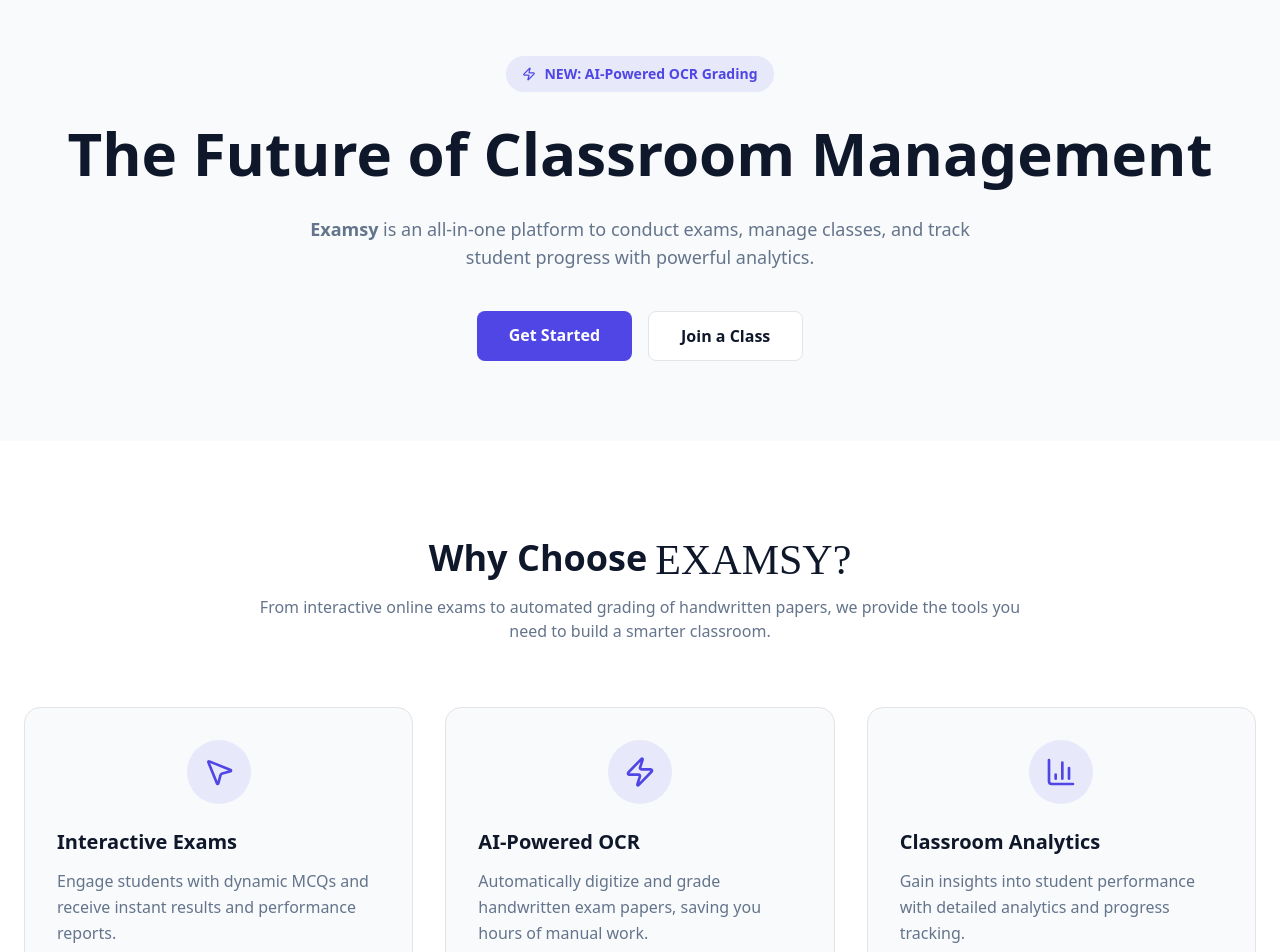
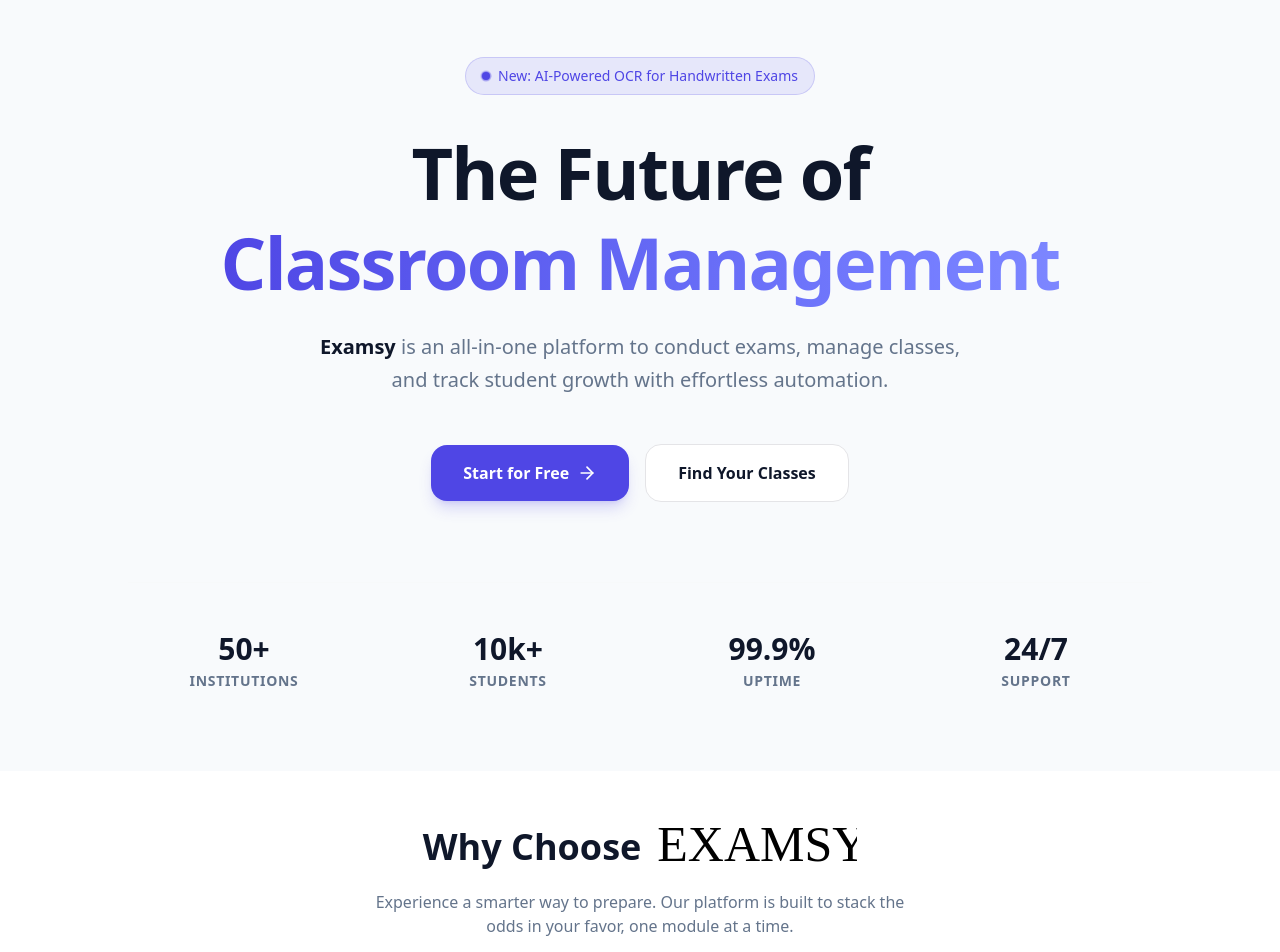
Before and after one commit to Ruvinda-Shaluka/Examsy-Frontend, a React (Vite) app: page / in a window 1280 px wide. Shown: the part 120-1072 px from the top of the page. Built offline with nearby package versions, Linux system fonts and the light colour scheme; no server answers; a web font is replaced by a local one.

Commit message:
1st commit of the Frontend of the Examsy project on 28th January with updating the LandingPage.jsx for a better UI/UX .

```diff
--- a/package.json
+++ b/package.json
@@ -15,6 +15,7 @@
     "@mui/material": "^7.3.7",
     "@react-oauth/google": "^0.13.4",
     "@tailwindcss/vite": "^4.1.18",
+    "lenis": "^1.3.17",
     "lucide-react": "^0.562.0",
     "react": "^19.2.0",
     "react-dom": "^19.2.0",
--- /dev/null
+++ b/src/components/ScrollStack.jsx
@@ -0,0 +1,117 @@
+import React, { useLayoutEffect, useRef, useCallback } from 'react';
+import Lenis from 'lenis';
+
+export const ScrollStackItem = ({ children, itemClassName = '' }) => (
+    <div
+        className={`scroll-stack-card relative w-full rounded-[40px] shadow-2xl origin-top will-change-transform transition-opacity duration-300 ${itemClassName}`.trim()}
+        style={{
+            backfaceVisibility: 'hidden',
+            transformStyle: 'preserve-3d',
+            opacity: 0
+        }}
+    >
+        {children}
+    </div>
+);
+
+const ScrollStack = ({
+                         children,
+                         itemStackDistance = 15, // How much of the card border is visible at the top
+                         stackPosition = '12%',   // Where the cards "pin" on the screen
+                         baseScale = 0.98,        // Keeps cards large (User requested less scaling)
+                         blurAmount = 3,          // How much the underneath cards blur
+                     }) => {
+    const scrollerRef = useRef(null);
+    const animationFrameRef = useRef(null);
+    const cardsRef = useRef([]);
+    const lastTransformsRef = useRef(new Map());
+
+    const updateCardTransforms = useCallback(() => {
+        if (!cardsRef.current.length) return;
+
+        const scrollTop = window.scrollY;
+        const containerHeight = window.innerHeight;
+        const stackPositionPx = (parseFloat(stackPosition) / 100) * containerHeight;
+
+        const endElement = document.querySelector('.scroll-stack-end');
+        const endElementTop = endElement ? endElement.getBoundingClientRect().top + window.scrollY : 0;
+
+        let activeIndex = 0;
+        cardsRef.current.forEach((card, i) => {
+            const cardRect = card.getBoundingClientRect();
+            if (cardRect.top <= stackPositionPx + (i * itemStackDistance) + 20) {
+                activeIndex = i;
+            }
+        });
+
+        cardsRef.current.forEach((card, i) => {
+            if (!card) return;
+
+            const cardTop = card.getBoundingClientRect().top + window.scrollY - (lastTransformsRef.current.get(i)?.translateY || 0);
+            const pinStart = cardTop - stackPositionPx - (itemStackDistance * i);
+            const pinEnd = endElementTop - 500;
+
+            // Faster fade in
+            const fadeInProgress = Math.min(Math.max((scrollTop - (pinStart - 150)) / 150, 0), 1);
+            card.style.opacity = fadeInProgress;
+
+            // Pinning logic
+            let translateY = 0;
+            if (scrollTop >= pinStart && scrollTop <= pinEnd) {
+                translateY = scrollTop - cardTop + stackPositionPx + (itemStackDistance * i);
+            } else if (scrollTop > pinEnd) {
+                translateY = pinEnd - cardTop + stackPositionPx + (itemStackDistance * i);
+            }
+
+            const depth = activeIndex - i;
+            const isUnderneath = depth > 0;
+
+            const blur = isUnderneath ? depth * blurAmount : 0;
+            const scale = isUnderneath ? Math.pow(baseScale, depth) : 1;
+
+            const newTransform = { translateY, scale, blur };
+            const last = lastTransformsRef.current.get(i);
+
+            if (!last || Math.abs(last.translateY - translateY) > 0.1 || last.blur !== blur || last.scale !== scale) {
+                card.style.transform = `translate3d(0, ${translateY}px, 0) scale(${scale})`;
+                card.style.filter = blur > 0 ? `blur(${blur}px)` : 'none';
+                card.style.zIndex = i + 10;
+                lastTransformsRef.current.set(i, newTransform);
+            }
+        });
+    }, [itemStackDistance, stackPosition, baseScale, blurAmount]);
+
+    useLayoutEffect(() => {
+        const lenis = new Lenis({ lerp: 0.12, duration: 1, smoothWheel: true });
+
+        const raf = (time) => {
+            lenis.raf(time);
+            updateCardTransforms();
+            animationFrameRef.current = requestAnimationFrame(raf);
+        };
+        animationFrameRef.current = requestAnimationFrame(raf);
+
+        const cards = Array.from(scrollerRef.current.querySelectorAll('.scroll-stack-card'));
+        cardsRef.current = cards;
+
+        return () => {
+            cancelAnimationFrame(animationFrameRef.current);
+            lenis.destroy();
+        };
+    }, [updateCardTransforms]);
+
+    return (
+        <div className="relative w-full" ref={scrollerRef}>
+            {/* Reduced bottom padding to make the section feel shorter */}
+            <div className="scroll-stack-inner pt-2 pb-[10vh]">
+                {/* Gap 12vh makes cards appear faster as you scroll */}
+                <div className="flex flex-col gap-[12vh] items-center">
+                    {children}
+                </div>
+                <div className="scroll-stack-end w-full h-px" />
+            </div>
+        </div>
+    );
+};
+
+export default ScrollStack;
--- a/src/pages/LandingPage.jsx
+++ b/src/pages/LandingPage.jsx
@@ -1,127 +1,154 @@
 import React from 'react';
-import {Link} from 'react-router-dom';
-import {BarChart3, MousePointer2, Zap} from 'lucide-react';
+import { Link } from 'react-router-dom';
+import { BarChart3, MousePointer2, Zap, ArrowRight } from 'lucide-react';
 import ToggleButton from '../components/ToggleButton.jsx';
 import TextPressure from '../components/TextPressure.jsx';
 import LandingPageFooter from "../components/LandingPageFooter.jsx";
-import { useTheme } from '../hooks/useTheme.jsx'; // Import your hook
+import ScrollStack, { ScrollStackItem } from '../components/ScrollStack';
+import { useTheme } from '../hooks/useTheme.jsx';
+
+const FeatureCard = ({ icon, title, desc }) => (
+    <div className="h-[360px] w-full flex flex-col items-center justify-center text-center p-8 bg-examsy-bg rounded-[40px] border border-zinc-200 dark:border-zinc-800 shadow-xl transition-colors duration-500">
+        <div className="text-examsy-primary mb-5">
+            {React.cloneElement(icon, { size: 44 })}
+        </div>
+        <h3 className="text-2xl font-bold mb-3">{title}</h3>
+        <p className="text-examsy-muted text-base leading-relaxed max-w-sm">{desc}</p>
+    </div>
+);
 
 const LandingPage = () => {
-    const { theme } = useTheme(); // Get the current theme status
+    const { theme } = useTheme();
 
     return (
         <div className="bg-examsy-bg min-h-screen text-examsy-text transition-colors duration-500">
-            <nav className="p-4 bg-examsy-surface text-examsy-text flex justify-between items-center shadow-md transition-colors duration-500">
-                <div style={{position: 'relative', height: '48px', width: '150px'}}>
+            {/* Navbar */}
+            <nav className="p-4 bg-examsy-surface/80 backdrop-blur-md text-examsy-text flex justify-between items-center shadow-md sticky top-0 z-[100] border-b border-white/5">
+                <div style={{ position: 'relative', height: '48px', width: '150px' }}>
                     <TextPressure
                         text="Examsy !"
-                        flex
-                        alpha={false}
-                        stroke={false}
-                        width
-                        weight={false}
-                        italic
-                        textColor={theme === 'dark' ? '#6366f1' : '#465ed2'} // Dynamic color for visibility
-                        strokeColor="#5227FF"
-                        minFontSize={28}
+                        flex alpha={false} stroke={false} width weight={false} italic
+                        textColor="#465ed2" strokeColor="#5227FF" minFontSize={28}
                     />
                 </div>
                 <div className="flex items-center">
-                    <Link to="/register-student"
-                          className="mr-6 font-semibold hover:text-examsy-primary transition-colors">Student</Link>
-                    <Link to="/register-teacher"
-                          className="mr-6 font-semibold hover:text-examsy-primary transition-colors">Teacher</Link>
-                    <ToggleButton/>
+                    <Link to="/register-student" className="mr-6 font-semibold hover:text-examsy-primary">Student</Link>
+                    <Link to="/register-teacher" className="mr-6 font-semibold hover:text-examsy-primary">Teacher</Link>
+                    <ToggleButton />
                 </div>
             </nav>
 
             {/* HERO SECTION */}
-            <section className="pt-24 pb-20 px-6">
-                <div className="container mx-auto text-center">
-                    <div
-                        className="inline-flex items-center gap-2 px-4 py-2 rounded-full bg-examsy-primary/10 text-examsy-primary text-sm font-bold mb-6">
-                        <Zap size={14}/> NEW: AI-Powered OCR Grading
+            <section className="relative pt-24 pb-20 px-6 overflow-hidden">
+                <div className="absolute top-0 left-1/2 -translate-x-1/2 w-full max-w-4xl h-full bg-examsy-primary/10 blur-[120px] rounded-full -z-10 opacity-50"></div>
+
+                <div className="container mx-auto text-center relative z-10">
+                    <div className="inline-flex items-center gap-2 px-4 py-2 rounded-full bg-examsy-primary/10 border border-examsy-primary/20 text-examsy-primary text-sm font-medium mb-8">
+                        <span className="relative flex h-2 w-2">
+                            <span className="animate-ping absolute inline-flex h-full w-full rounded-full bg-examsy-primary opacity-75"></span>
+                            <span className="relative inline-flex rounded-full h-2 w-2 bg-examsy-primary"></span>
+                        </span>
+                        New: AI-Powered OCR for Handwritten Exams
                     </div>
-                    {/* Explicitly used text-examsy-text for the H1 visibility */}
-                    <h1 className="text-5xl lg:text-6xl font-extrabold leading-tight mb-6 text-examsy-text">
-                        The Future of Classroom Management
+
+                    <h1 className="text-5xl lg:text-7xl font-extrabold leading-tight mb-6 tracking-tight">
+                        The Future of <br />
+                        <span className="text-transparent bg-clip-text bg-gradient-to-r from-examsy-primary to-indigo-400">Classroom Management</span>
                     </h1>
-                    <p className="text-lg text-examsy-muted mb-10 max-w-2xl mx-auto">
-                        <span className="font-bold">Examsy</span> is an all-in-one platform to conduct exams, manage classes, and track student progress with powerful analytics.
+
+                    <p className="text-xl text-examsy-muted mb-12 max-w-2xl mx-auto leading-relaxed">
+                        <span className="font-bold text-examsy-text">Examsy</span> is an all-in-one platform to conduct exams, manage classes, and track student growth with effortless automation.
                     </p>
-                    <div className="flex justify-center gap-4">
-                        <Link to="/register-teacher"
-                              className="px-8 py-3 bg-examsy-primary text-white font-bold rounded-lg hover:bg-examsy-primary/90 transition-all">
-                            Get Started
+
+                    <div className="flex flex-col sm:flex-row items-center justify-center gap-4 mb-20">
+                        <Link to="/register-teacher" className="px-8 py-4 bg-examsy-primary hover:bg-examsy-primary/90 text-white rounded-2xl font-bold flex items-center gap-2 transition-all shadow-lg shadow-examsy-primary/20 group">
+                            Start for Free <ArrowRight size={20} className="group-hover:translate-x-1 transition-transform" />
                         </Link>
-                        <Link to="/register-student"
-                              className="px-8 py-3 bg-examsy-surface text-examsy-text border border-zinc-200 dark:border-zinc-700 font-bold rounded-lg hover:bg-opacity-80 transition-all">
-                            Join a Class
+                        <Link to="/register-student" className="px-8 py-4 bg-examsy-surface border border-zinc-200 dark:border-zinc-800 hover:bg-zinc-100 dark:hover:bg-zinc-800 rounded-2xl font-bold flex items-center gap-2 transition-all">
+                            Find Your Classes
                         </Link>
+                    </div>
+
+                    <div className="grid grid-cols-2 md:grid-cols-4 gap-8 max-w-5xl mx-auto pt-12 border-t border-zinc-200/10">
+                        <div>
+                            <div className="text-3xl font-extrabold mb-1">50+</div>
+                            <div className="text-examsy-muted text-sm uppercase tracking-wider font-semibold">Institutions</div>
+                        </div>
+                        <div>
+                            <div className="text-3xl font-extrabold mb-1">10k+</div>
+                            <div className="text-examsy-muted text-sm uppercase tracking-wider font-semibold">Students</div>
+                        </div>
+                        <div>
+                            <div className="text-3xl font-extrabold mb-1">99.9%</div>
+                            <div className="text-examsy-muted text-sm uppercase tracking-wider font-semibold">Uptime</div>
+                        </div>
+                        <div>
+                            <div className="text-3xl font-extrabold mb-1">24/7</div>
+                            <div className="text-examsy-muted text-sm uppercase tracking-wider font-semibold">Support</div>
+                        </div>
                     </div>
                 </div>
             </section>
 
-            {/* FEATURES SECTION */}
-            <section className="py-24 bg-examsy-surface transition-colors duration-500">
+            {/* WHY CHOOSE SECTION */}
+            <section className="py-12 bg-examsy-surface transition-colors duration-500 overflow-hidden">
                 <div className="container mx-auto px-6">
-                    <div className="text-center max-w-3xl mx-auto mb-16">
-                        <h2 className="text-4xl font-bold mb-4 flex items-center justify-center gap-2 text-examsy-text">
-                            Why Choose
-                            <span className="inline-block relative top-[2px]">
+                    <div className="flex flex-col items-center justify-center text-center mb-10">
+                        <div className="flex items-center justify-center gap-4 flex-wrap">
+                            <h2 className="text-4xl font-bold">Why Choose</h2>
+                            <div className="h-[55px] w-[200px] relative">
                                 <TextPressure
                                     text="Examsy ?"
-                                    flex
-                                    alpha={false}
-                                    stroke={false}
-                                    width
-                                    weight={false}
-                                    italic
-                                    textColor={theme === 'dark' ? '#f8fafc' : '#0f172a'} // Dynamic visibility
+                                    flex alpha={false} stroke={false} width weight={false} italic
+                                    textColor={theme === 'dark' ? '#fff' : '#000'}
                                     strokeColor="#5227FF"
-                                    minFontSize={36}
+                                    minFontSize={38}
                                 />
-                            </span>
-                        </h2>
-                        <p className="text-examsy-muted">
-                            From interactive online exams to automated grading of handwritten papers, we provide the tools you need to build a smarter classroom.
+                            </div>
+                        </div>
+                        <p className="text-examsy-muted mt-4 max-w-xl text-center px-4">
+                            Experience a smarter way to prepare. Our platform is built to stack the odds in your favor, one module at a time.
                         </p>
                     </div>
-                    <div className="grid md:grid-cols-3 gap-8">
-                        <FeatureCard
-                            icon={<MousePointer2 size={32} className="text-examsy-primary"/>}
-                            title="Interactive Exams"
-                            desc="Engage students with dynamic MCQs and receive instant results and performance reports."
-                        />
-                        <FeatureCard
-                            icon={<Zap size={32} className="text-examsy-primary"/>}
-                            title="AI-Powered OCR"
-                            desc="Automatically digitize and grade handwritten exam papers, saving you hours of manual work."
-                        />
-                        <FeatureCard
-                            icon={<BarChart3 size={32} className="text-examsy-primary"/>}
-                            title="Classroom Analytics"
-                            desc="Gain insights into student performance with detailed analytics and progress tracking."
-                        />
+
+                    <div className="max-w-4xl mx-auto">
+                        <ScrollStack
+                            itemStackDistance={18}
+                            stackPosition="12%"
+                            baseScale={0.98}
+                            blurAmount={3}
+                        >
+                            <ScrollStackItem>
+                                <FeatureCard
+                                    icon={<MousePointer2 />}
+                                    title="Interactive Exams"
+                                    desc="Engage students with dynamic MCQs and real-time feedback loops that simplify grading."
+                                />
+                            </ScrollStackItem>
+
+                            <ScrollStackItem>
+                                <FeatureCard
+                                    icon={<Zap />}
+                                    title="AI-Powered OCR"
+                                    desc="Digitize and grade handwritten papers in seconds with our custom AI handwriting recognition."
+                                />
+                            </ScrollStackItem>
+
+                            <ScrollStackItem>
+                                <FeatureCard
+                                    icon={<BarChart3 />}
+                                    title="Classroom Analytics"
+                                    desc="Gain deep insights into student performance and identify learning gaps automatically."
+                                />
+                            </ScrollStackItem>
+                        </ScrollStack>
                     </div>
                 </div>
             </section>
-            <LandingPageFooter/>
+
+            <LandingPageFooter />
         </div>
     );
 };
 
-const FeatureCard = ({icon, title, desc}) => (
-    <div
-        className="p-8 bg-examsy-bg rounded-2xl border border-zinc-200 dark:border-zinc-800 hover:border-examsy-primary/50 hover:shadow-xl transition-all duration-300">
-        <div className="w-16 h-16 bg-examsy-primary/10 rounded-full flex items-center justify-center mb-6 mx-auto">
-            {icon}
-        </div>
-        <h3 className="text-xl font-bold mb-3 text-examsy-text">{title}</h3>
-        <p className="text-examsy-muted leading-relaxed">
-            {desc}
-        </p>
-    </div>
-);
-
 export default LandingPage;
```
Also changed, not shown: 1 other file (tests, documents, lock files or other folders).
